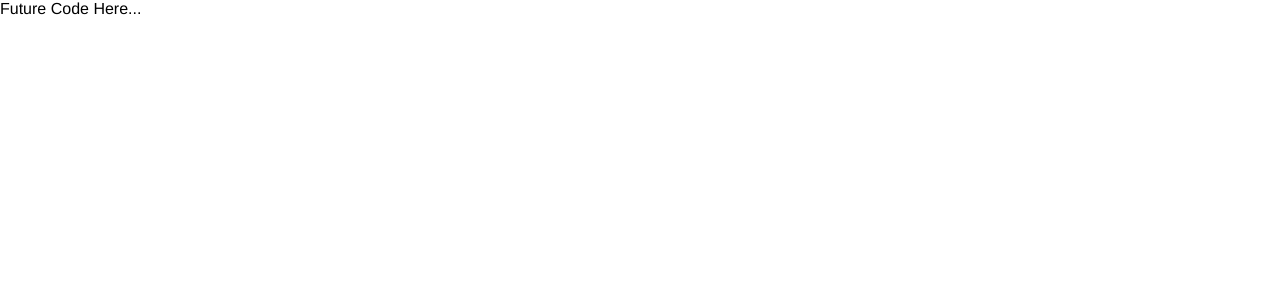
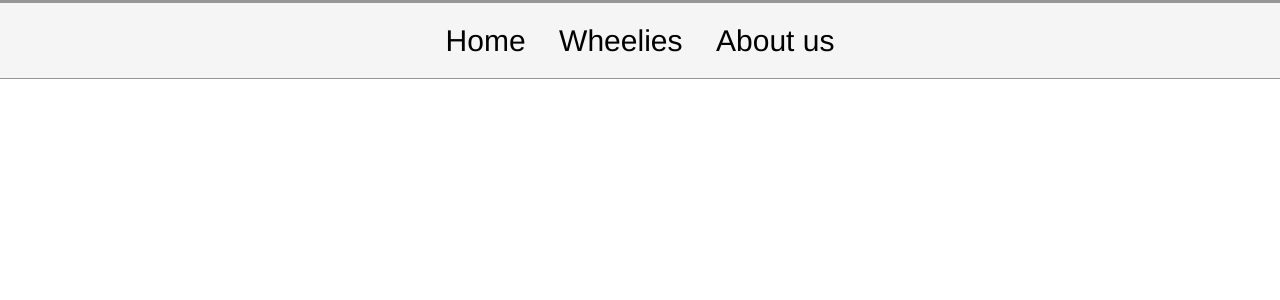
Before and after one commit to AutomateMeJohnny/wheelies, a React (Create React App) app: page / in a window 1280 px wide. Shown: the top 300 px of the page. Built offline with nearby package versions, Linux system fonts and the light colour scheme; the HTML template or start-up script is replaced by a standard one.

Commit message:
nav styled, not functional

```diff
--- a/package.json
+++ b/package.json
@@ -6,6 +6,7 @@
     "express": "^4.16.3",
     "react": "^16.4.2",
     "react-dom": "^16.4.2",
+    "react-router-dom": "^4.3.1",
     "react-scripts": "1.1.5"
   },
   "scripts": {
--- a/src/App.js
+++ b/src/App.js
@@ -1,12 +1,12 @@
 import React, { Component } from 'react';
+import Nav from './components/Nav/Nav'
 
 class App extends Component {
   render() {
     return (
       <div>
-        Future Code Here...
         {/* Header Here */}
-        {/* Nav Menu Here*/}
+        <Nav />
         {/* Home Page */}
         {/* Footer Here */}
       </div>
--- /dev/null
+++ b/src/components/Nav/Nav.css
@@ -0,0 +1,21 @@
+.NavBody {
+    background: #F5F5F5;
+    display: flex;
+    height: 75px;
+    border-top: 3px rgb(150, 150, 150) solid;
+    border-bottom: 1px rgb(150, 150, 150) solid;
+    justify-content: space-around
+}
+
+.NavItems {
+    height: 100%;
+    width: 33%;
+    display: flex;
+    align-items: center;
+    justify-content: space-around
+}
+
+.NavItems p {
+    font-size: 30px;
+    font-weight: 300;
+}
--- /dev/null
+++ b/src/components/Nav/Nav.js
@@ -0,0 +1,28 @@
+import React, { Component } from 'react';
+import './Nav.css';
+import { Redirect } from 'react-router-dom'
+
+export default class Nav extends Component {
+
+    handleClick = (val) => {
+        if (val === 'home') {
+            this.props.history.push('/');
+        } else if (val === 'about') {
+            this.props.history.push('/about');
+        } else if (val === 'wheelies') {
+            this.props.history.push('/wheelies');
+        }
+    }
+
+    render () {
+        return (
+            <div className="NavBody" >
+                <div className="NavItems" >
+                    <p>Home</p>
+                    <p onClick={() => this.handleClick('wheelies')} >Wheelies</p>
+                    <p onClick={() => this.handleClick('about')} >About us</p>
+                </div>
+            </div>
+        )
+    }
+}
```
Also changed, not shown: src/components/About/About.js (added, +13 -0 lines), src/components/Wheelies/Wheelies.js (added, +13 -0 lines), src/routes.js (added, +14 -0 lines), 1 other file (tests, documents, lock files or other folders).
